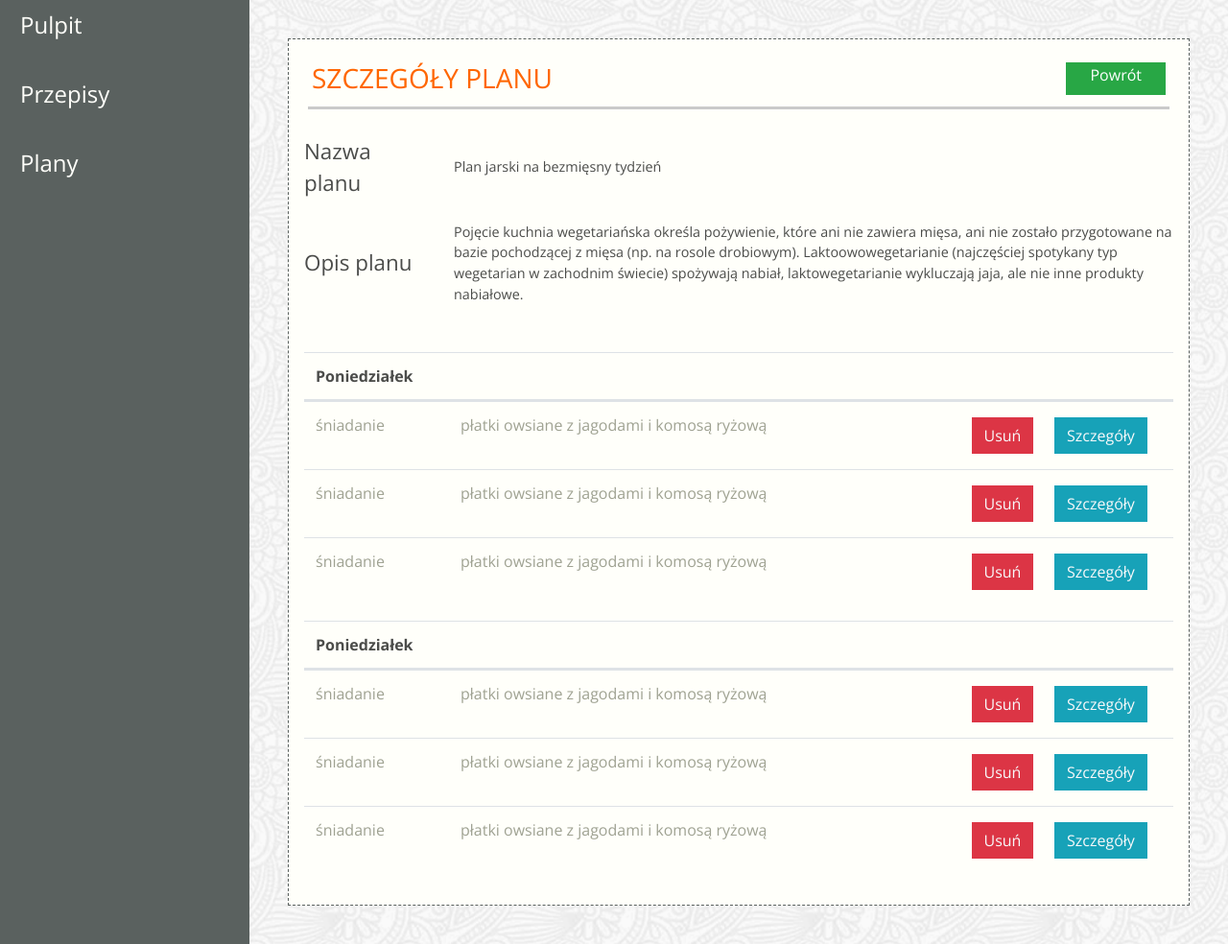
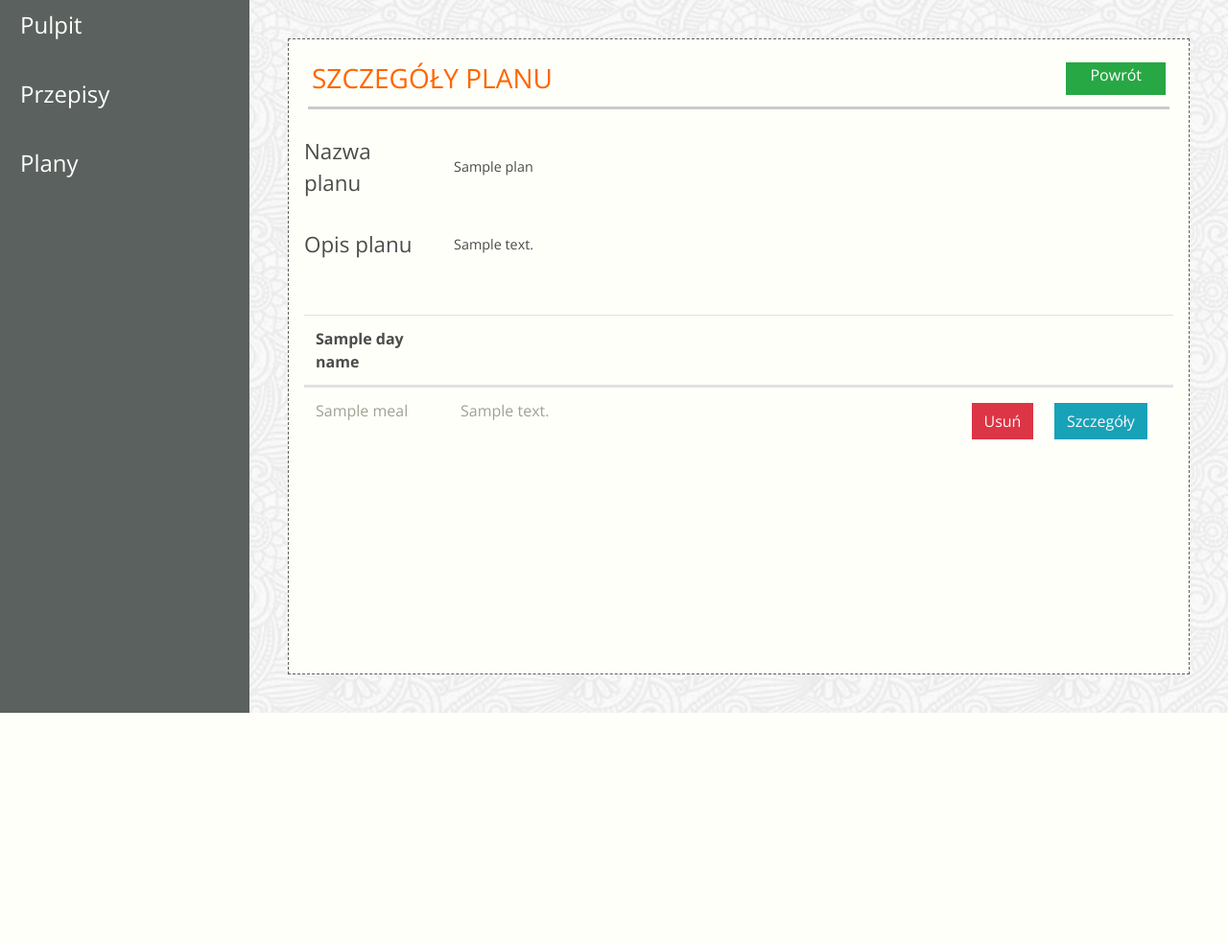
Before and after one commit to wszoltysek/diet_planner, a Django app: template jedzonko/templates/app-details-schedules.html in a window 1280 px wide. Shown: the part 84-1068 px from the top of the page at 96% size. After the commit the page ends 827 px from the top, so only its background shows below. Run offline with Django 3.2, Linux system fonts and the light colour scheme; the template is opened without the code that fills it: most values are stand-ins (such as "Sample title", 1, 10 or a date in 2020); some libraries are stand-ins or nearby versions; some web fonts are replaced.

Commit message:
Zadania 7.1 i 7.2

```diff
--- a/jedzonko/templates/app-details-schedules.html
+++ b/jedzonko/templates/app-details-schedules.html
@@ -19,8 +19,7 @@
                                     Nazwa planu
                                 </span>
                 <div class="col-sm-10">
-                    <p class="schedules-text">Plan jarski na bezmięsny
-                        tydzień</p>
+                    <p class="schedules-text">{{ plan.name }}</p>
                 </div>
             </div>
             <div class="form-group row">
@@ -29,31 +28,26 @@
                                 </span>
                 <div class="col-sm-10">
                     <p class="schedules-text">
-                        Pojęcie kuchnia wegetariańska określa pożywienie, które
-                        ani nie zawiera mięsa, ani nie zostało przygotowane na
-                        bazie pochodzącej z mięsa (np. na rosole drobiowym).
-                        Laktoowowegetarianie (najczęściej spotykany typ
-                        wegetarian w zachodnim świecie) spożywają nabiał,
-                        laktowegetarianie wykluczają jaja, ale nie inne produkty
-                        nabiałowe.
+                        {{ plan.description }}
                     </p>
                 </div>
             </div>
         </div>
-
         <table class="table">
+            {% for day in dn_list %}
             <thead>
             <tr class="d-flex">
-                <th class="col-2">Poniedziałek</th>
+                <th class="col-2">{{ day.day_name.name }}</th>
                 <th class="col-7"></th>
                 <th class="col-1"></th>
                 <th class="col-2"></th>
             </tr>
             </thead>
             <tbody class="text-color-lighter">
+                {% for meal in plan.recipeplan_set.all %}
                 <tr class="d-flex">
-                <td class="col-2">śniadanie</td>
-                <td class="col-7">płatki owsiane z jagodami i komosą ryżową</td>
+                    <td class="col-2">{{ meal.meal_name }}</td>
+                    <td class="col-7">{{ meal.recipe.description }}</td>
                     <td class="col-1 center">
                         <a href="#" class="btn btn-danger rounded-0 text-light m-1">Usuń</a>
                     </td>
@@ -62,76 +56,77 @@
                            class="btn btn-info rounded-0 text-light m-1">Szczegóły</a>
                     </td>
                 </tr>
-            <tr class="d-flex">
-                <td class="col-2">śniadanie</td>
-                <td class="col-7">płatki owsiane z jagodami i komosą ryżową</td>
-                <td class="col-1 center">
-                    <a href="#" class="btn btn-danger rounded-0 text-light m-1">Usuń</a>
-                </td>
-                <td class="col-2 center">
-                    <a href="app-details-schedules.html"
-                       class="btn btn-info rounded-0 text-light m-1">Szczegóły</a>
-                </td>
-            </tr>
-            <tr class="d-flex">
-                <td class="col-2">śniadanie</td>
-                <td class="col-7">płatki owsiane z jagodami i komosą ryżową</td>
-                <td class="col-1 center">
-                    <a href="#" class="btn btn-danger rounded-0 text-light m-1">Usuń</a>
-                </td>
-                <td class="col-2 center">
-                    <a href="app-details-schedules.html"
-                       class="btn btn-info rounded-0 text-light m-1">Szczegóły</a>
-                </td>
-            </tr>
+                {% endfor %}
+            {% endfor %}
+{#            <tr class="d-flex">#}
+{#                <td class="col-2">śniadanie</td>#}
+{#                <td class="col-7">płatki owsiane z jagodami i komosą ryżową</td>#}
+{#                <td class="col-1 center">#}
+{#                    <a href="#" class="btn btn-danger rounded-0 text-light m-1">Usuń</a>#}
+{#                </td>#}
+{#                <td class="col-2 center">#}
+{#                    <a href="app-details-schedules.html"#}
+{#                       class="btn btn-info rounded-0 text-light m-1">Szczegóły</a>#}
+{#                </td>#}
+{#            </tr>#}
+{#            <tr class="d-flex">#}
+{#                <td class="col-2">śniadanie</td>#}
+{#                <td class="col-7">płatki owsiane z jagodami i komosą ryżową</td>#}
+{#                <td class="col-1 center">#}
+{#                    <a href="#" class="btn btn-danger rounded-0 text-light m-1">Usuń</a>#}
+{#                </td>#}
+{#                <td class="col-2 center">#}
+{#                    <a href="app-details-schedules.html"#}
+{#                       class="btn btn-info rounded-0 text-light m-1">Szczegóły</a>#}
+{#                </td>#}
+{#            </tr>#}
             </tbody>
         </table>
-
-        <table class="table">
-            <thead>
-            <tr class="d-flex">
-                <th class="col-2">Poniedziałek</th>
-                <th class="col-7"></th>
-                <th class="col-1"></th>
-                <th class="col-2"></th>
-            </tr>
-            </thead>
-            <tbody class="text-color-lighter">
-            <tr class="d-flex">
-                <td class="col-2">śniadanie</td>
-                <td class="col-7">płatki owsiane z jagodami i komosą ryżową</td>
-                <td class="col-1 center">
-                    <a href="#" class="btn btn-danger rounded-0 text-light m-1">Usuń</a>
-                </td>
-                <td class="col-2 center">
-                    <a href="app-details-schedules.html"
-                       class="btn btn-info rounded-0 text-light m-1">Szczegóły</a>
-                </td>
-            </tr>
-            <tr class="d-flex">
-                <td class="col-2">śniadanie</td>
-                <td class="col-7">płatki owsiane z jagodami i komosą ryżową</td>
-                <td class="col-1 center">
-                    <a href="#" class="btn btn-danger rounded-0 text-light m-1">Usuń</a>
-                </td>
-                <td class="col-2 center">
-                    <a href="app-details-schedules.html"
-                       class="btn btn-info rounded-0 text-light m-1">Szczegóły</a>
-                </td>
-            </tr>
-            <tr class="d-flex">
-                <td class="col-2">śniadanie</td>
-                <td class="col-7">płatki owsiane z jagodami i komosą ryżową</td>
-                <td class="col-1 center">
-                    <a href="#" class="btn btn-danger rounded-0 text-light m-1">Usuń</a>
-                </td>
-                <td class="col-2 center">
-                    <a href="app-details-schedules.html"
-                       class="btn btn-info rounded-0 text-light m-1">Szczegóły</a>
-                </td>
-            </tr>
-            </tbody>
-        </table>
+{#        <table class="table">#}
+{#            <thead>#}
+{#            <tr class="d-flex">#}
+{#                <th class="col-2">Poniedziałek</th>#}
+{#                <th class="col-7"></th>#}
+{#                <th class="col-1"></th>#}
+{#                <th class="col-2"></th>#}
+{#            </tr>#}
+{#            </thead>#}
+{#            <tbody class="text-color-lighter">#}
+{#            <tr class="d-flex">#}
+{#                <td class="col-2">śniadanie</td>#}
+{#                <td class="col-7">płatki owsiane z jagodami i komosą ryżową</td>#}
+{#                <td class="col-1 center">#}
+{#                    <a href="#" class="btn btn-danger rounded-0 text-light m-1">Usuń</a>#}
+{#                </td>#}
+{#                <td class="col-2 center">#}
+{#                    <a href="app-details-schedules.html"#}
+{#                       class="btn btn-info rounded-0 text-light m-1">Szczegóły</a>#}
+{#                </td>#}
+{#            </tr>#}
+{#            <tr class="d-flex">#}
+{#                <td class="col-2">śniadanie</td>#}
+{#                <td class="col-7">płatki owsiane z jagodami i komosą ryżową</td>#}
+{#                <td class="col-1 center">#}
+{#                    <a href="#" class="btn btn-danger rounded-0 text-light m-1">Usuń</a>#}
+{#                </td>#}
+{#                <td class="col-2 center">#}
+{#                    <a href="app-details-schedules.html"#}
+{#                       class="btn btn-info rounded-0 text-light m-1">Szczegóły</a>#}
+{#                </td>#}
+{#            </tr>#}
+{#            <tr class="d-flex">#}
+{#                <td class="col-2">śniadanie</td>#}
+{#                <td class="col-7">płatki owsiane z jagodami i komosą ryżową</td>#}
+{#                <td class="col-1 center">#}
+{#                    <a href="#" class="btn btn-danger rounded-0 text-light m-1">Usuń</a>#}
+{#                </td>#}
+{#                <td class="col-2 center">#}
+{#                    <a href="app-details-schedules.html"#}
+{#                       class="btn btn-info rounded-0 text-light m-1">Szczegóły</a>#}
+{#                </td>#}
+{#            </tr>#}
+{#            </tbody>#}
+{#        </table>#}
 
     </div>
 </div>
--- a/jedzonko/templates/app-schedules.html
+++ b/jedzonko/templates/app-schedules.html
@@ -36,7 +36,7 @@
             <td class="col-2 d-flex align-items-center justify-content-center flex-wrap">
                 <a href="#"
                    class="btn btn-danger rounded-0 text-light m-1">Usuń</a>
-                <a href="/app-details-schedules.html"
+                <a href="/plan/{{ plan.id }}"
                    class="btn btn-info rounded-0 text-light m-1">Szczegóły</a>
                 <a href="/app-edit-schedules.html"
                    class="btn btn-warning rounded-0 text-light m-1">Edytuj</a>
--- a/scrumlab/urls.py
+++ b/scrumlab/urls.py
@@ -28,4 +28,5 @@ urlpatterns = [
     path('plan/add-recipe/', PlanAddRecipe.as_view()),
     path('plan/add/', PlanAdd.as_view()),
     path('recipe/<int:id>/', RecipeDetails.as_view()),
+    path('plan/<int:id>/', PLanDetails.as_view()),
 ]
```
Also changed, not shown: jedzonko/views.py (+24 -0 lines). Lines whose indentation alone changed are shown as unchanged.
